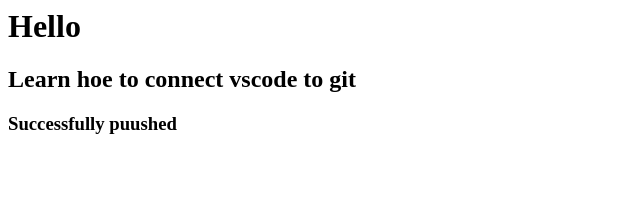
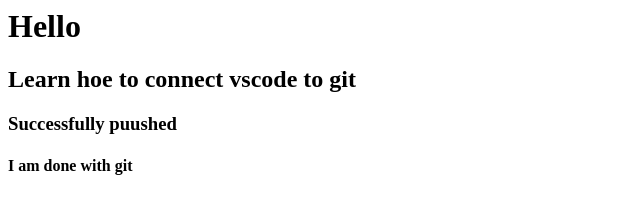
Before and after one commit to MikkilineniAarthi/practise, a plain HTML site: page index.html in a window 1280 px wide. Shown: the whole page, without its empty margins (0-640 px from the left). Drawn offline with Linux system fonts and the light colour scheme.

Commit message:
git completed

```diff
--- a/index.html
+++ b/index.html
@@ -6,5 +6,6 @@
 <h1>Hello</h1>
 <h2>Learn hoe to connect vscode to git</h2>
 <h3>Successfully puushed</h3>
+<h4> I am done with git</h4>
 </body>
 </html>
```
